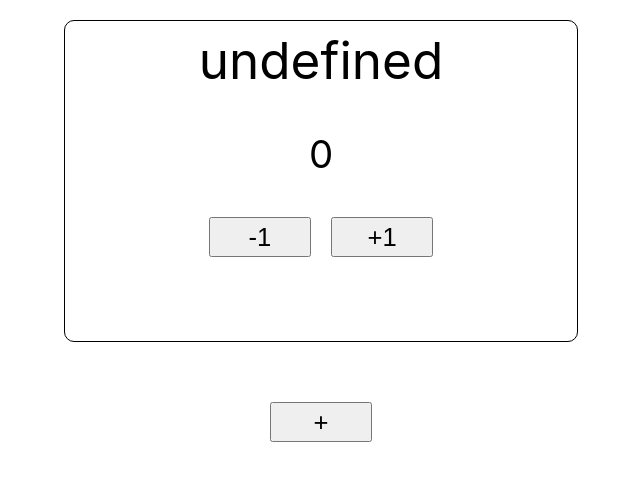
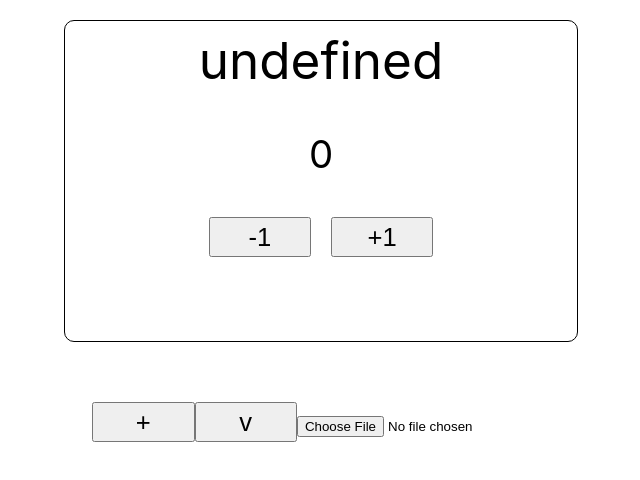
Before and after one commit to saviogodinho2002/placar-react, a React (Vite) app: page / in a window 1280 px wide. Shown: the top 480 px of the page, without its empty margins (319-959 px from the left). Built offline with nearby package versions, Linux system fonts and the light colour scheme.

Commit message:
download-upload-working

```diff
--- a/package.json
+++ b/package.json
@@ -8,8 +8,11 @@
     "preview": "vite preview"
   },
   "dependencies": {
+    "axios": "^0.27.2",
+    "js-file-download": "^0.4.12",
     "react": "^18.0.0",
     "react-dom": "^18.0.0",
+    "react-file-download": "^0.3.5",
     "react-router": "^6.3.0",
     "react-router-dom": "^6.3.0"
   },
--- a/src/App.tsx
+++ b/src/App.tsx
@@ -1,9 +1,12 @@
 import { useContext } from 'react'
+import fileDownload from 'js-file-download';
 
 import './App.css'
 import { Placar } from './components/Placar';
 
 import { StatesContext } from "./context/EstadosPlacar"
+
+
 
 
 interface Iplacar {
@@ -18,20 +21,31 @@ function App() {
 
 
 
-  const { listPlacares,setPlacares } = useContext(StatesContext);
+  const { listPlacares, setPlacares } = useContext(StatesContext);
 
-  console.log(listPlacares);
+
 
   function addPlacar() {
 
-    setPlacares([...listPlacares,{
+    setPlacares([...listPlacares, {
       thisindex: listPlacares.length as number,
-      thisname:("undefined"+listPlacares.length ) as string,
-      thispoints: 0 as number}])
+      thisname: ("undefined" + listPlacares.length) as string,
+      thispoints: 0 as number
+    }])
 
 
   }
+  function gerateJson() {
+    fileDownload(JSON.stringify(listPlacares), "myPlacar.json");
+  }
 
+  function loadJson() {
+    const input = document.getElementById("input-json");
+    const reader = new FileReader
+
+
+
+  }
 
   return (
 
@@ -55,6 +69,24 @@ function App() {
 
       <br />
       <button id="create-placar-button" className='placar-button' onClick={addPlacar}> + </button>
+      <button id="download-json-button" className='placar-button' onClick={gerateJson}> v </button>
+
+      <input id='input-json' type="file" accept='.json' onChange={(e)=>{
+
+        const file = e.target.files[0];
+
+        if(file == null) return;
+
+        const reader = new FileReader();
+
+        reader.onload = function(event){
+         setPlacares( JSON.parse(event.target?.result))
+        }
+        reader.readAsText(file);
+        //console.log(e.target.files[0])
+
+
+        }} />
 
     </div>
 
```
Also changed, not shown: src/main.tsx (+5 -2 lines), 1 other file (tests, documents, lock files or other folders). Lines whose indentation alone changed are shown as unchanged.
